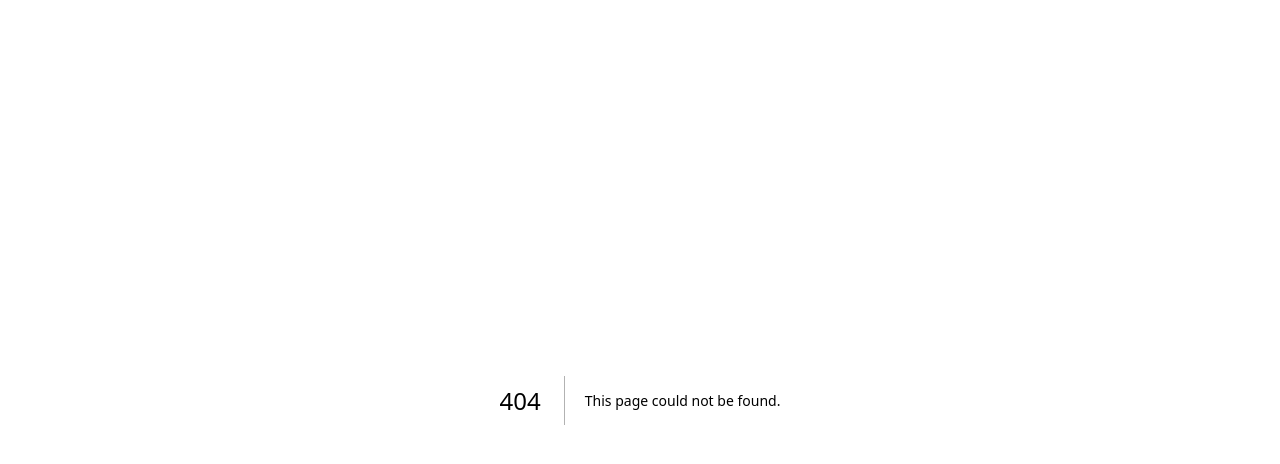
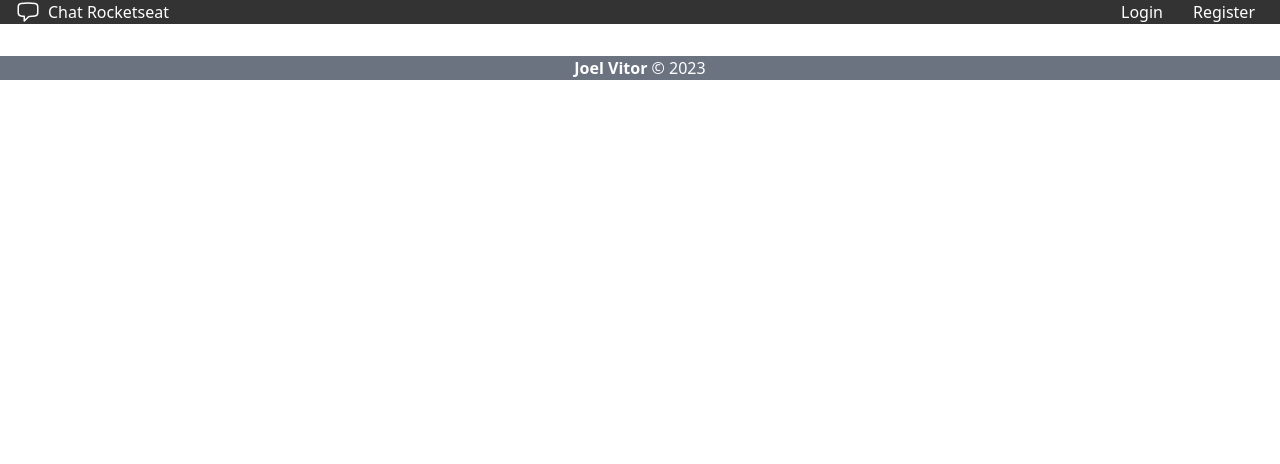
Before and after one commit to joelvitorniino/chatbot-rocketseat-nextjs, a Next.js app: page /components/Layout in a window 1280 px wide. Before the commit this address had no page. Shown: the top 464 px of the page. Built offline with nearby package versions, Linux system fonts and the light colour scheme.

Commit message:
component layout

```diff
--- /dev/null
+++ b/pages/components/Layout.tsx
@@ -0,0 +1,13 @@
+import React from "react";
+import Navbar from "./Navbar";
+import Footer from "./Footer";
+
+export default function Layout({ children }: React.PropsWithChildren) {
+    return (
+        <>
+            <Navbar />
+            <main className="main-container">{ children }</main>
+            <Footer />
+        </>
+    )
+}
```
